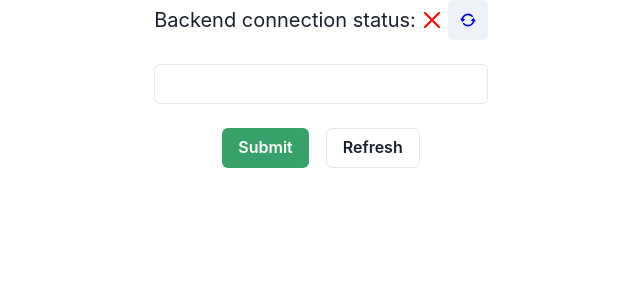
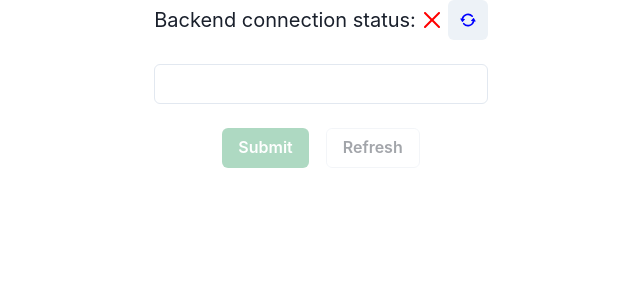
Before and after one commit to TheKunie/express-osupp, a React (Create React App) app in the folder client/: page / in a window 1280 px wide. Shown: the top 300 px of the page, without its empty margins (319-959 px from the left). Built offline with nearby package versions, Linux system fonts and the light colour scheme; no server answers.

Commit message:
1 file modified

```diff
--- a/client/src/App.js
+++ b/client/src/App.js
@@ -103,10 +103,18 @@ function App() {
 
           <Input onChange={(e) => setSearch(e.target.value)}></Input>
           <HStack divider={<Divider orientation="vertical" />} justify="center">
-            <Button onClick={() => submit()} colorScheme="green">
+            <Button
+              onClick={() => submit()}
+              disabled={data.data ? false : true}
+              colorScheme="green"
+            >
               Submit
             </Button>
-            <Button onClick={() => console.log(data)} variant="outline">
+            <Button
+              onClick={() => console.log(data)}
+              disabled={data.data ? false : true}
+              variant="outline"
+            >
               Refresh
             </Button>
           </HStack>
```
